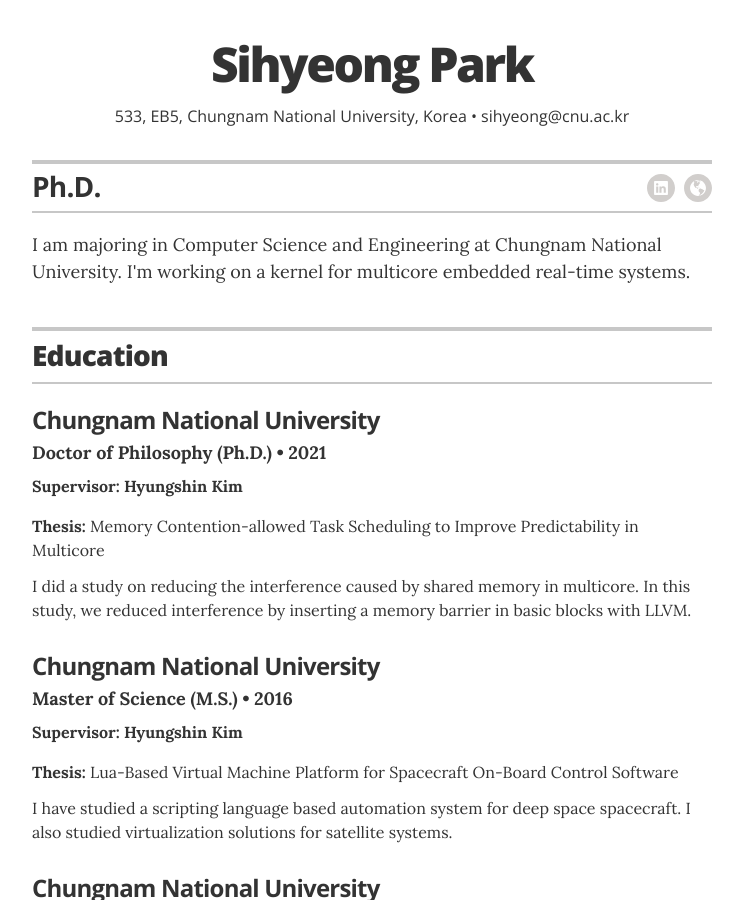
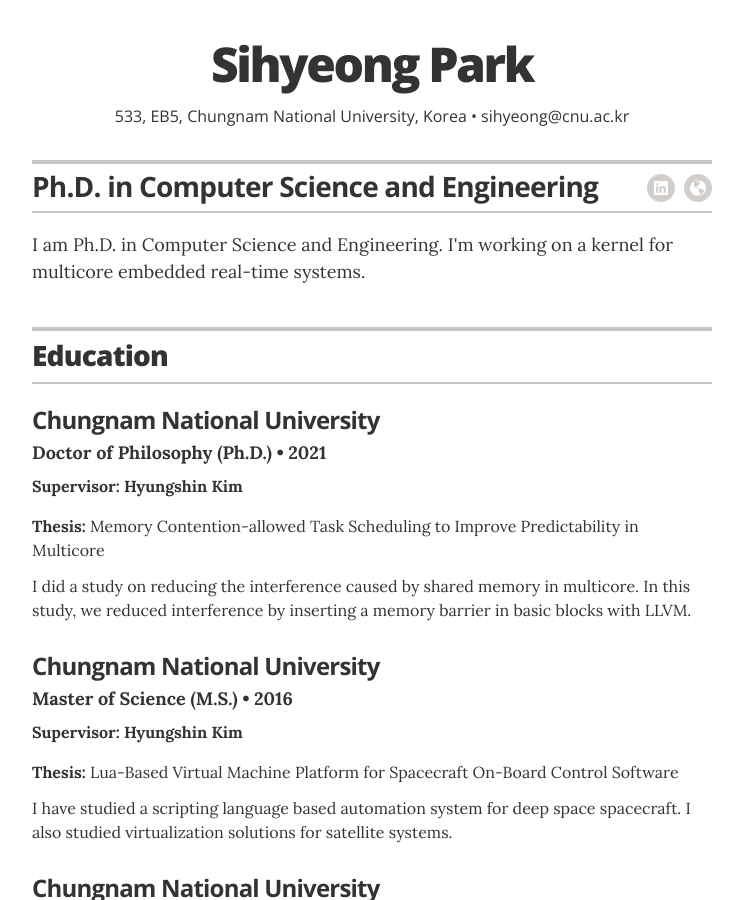
Before and after one commit to sihyeong/sihyeong.github.io, a Jekyll site: the page built from index.html, in a window 1280 px wide and 900 px high. Shown: the whole window, without its empty margins (268-1011 px from the left). Built offline with Jekyll 4.4.1, drawn with Linux system fonts in a browser that asks for light colours.

Commit message:
Update _config.yml

```diff
--- a/_config.yml
+++ b/_config.yml
@@ -11,7 +11,7 @@ sass:
 # Resume settings
 resume_avatar:                  "false"
 resume_name:                    "Sihyeong Park"
-resume_title:                   "<b>Ph.D.</b>"
+resume_title:                   "<b>Ph.D. in Computer Science and Engineering</b>"
 
 # used for the contact button in _layouts/resume.html
 resume_contact_email:           "sihyeong@cnu.ac.kr"
@@ -23,7 +23,7 @@ resume_contact_address:         "533, EB5, Chungnam National University, Yuseong
 resume_header_contact_info:     "533, EB5, Chungnam National University, Korea • sihyeong@cnu.ac.kr"
 display_header_contact_info:    "true"
 
-resume_header_intro: "<p>I am majoring in Computer Science and Engineering at Chungnam National University. I'm working on a kernel for multicore embedded real-time systems.</p>"
+resume_header_intro: "<p>I am Ph.D. in Computer Science and Engineering. I'm working on a kernel for multicore embedded real-time systems.</p>"
 
 # use "yes" to display the email contact button,
 # "no" to display an "I'm not looking for work" message,
```
